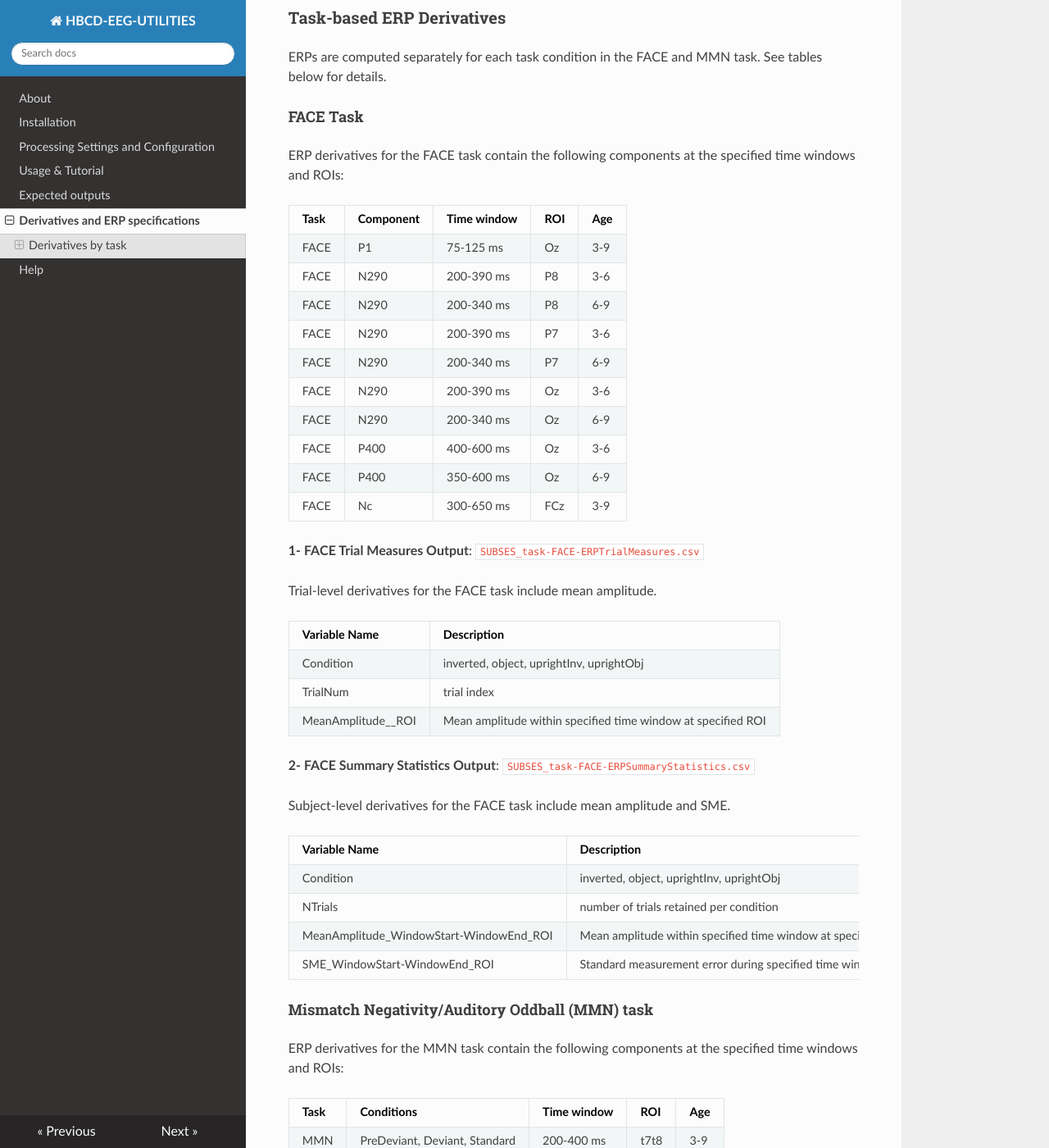
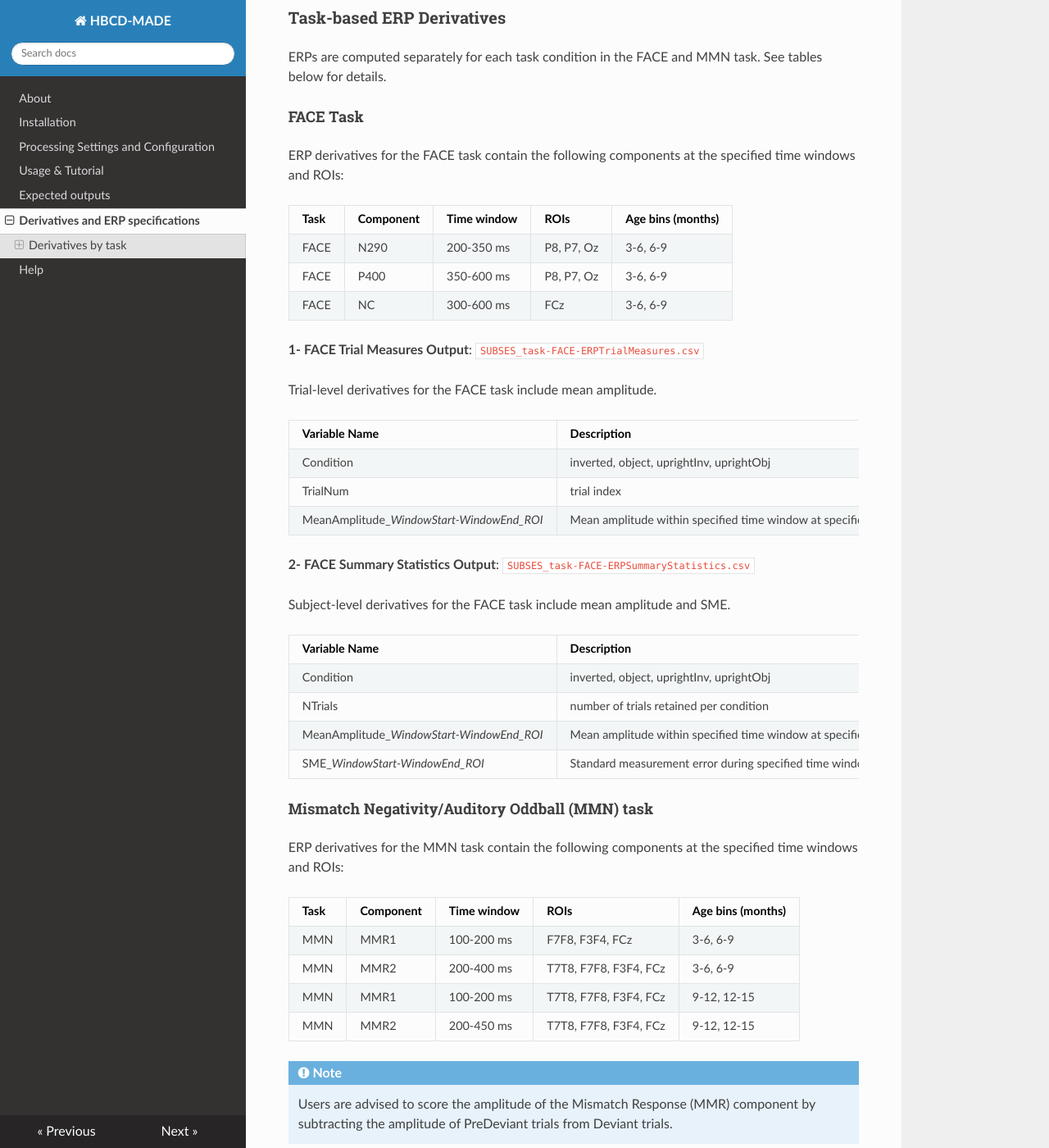
Before and after one commit to DCAN-Labs/HBCD-MADE, an MkDocs documentation site: the page built from docs/derivatives_ERPspecs.md, in a window 1280 px wide and 1400 px high, scrolled down 1619 px. Shown: the whole window at 82% size. Built offline with MkDocs 1.6.1, drawn with Linux system fonts in a browser that asks for light colours; nearby versions of some CDN libraries; some of the changed text lies outside the part shown.

Commit message:
update formatting of ERP time windows, rename index to HBCD-MADE, update README description

```diff
--- a/docs/derivatives_ERPspecs.md
+++ b/docs/derivatives_ERPspecs.md
@@ -40,18 +40,12 @@ ERPs are computed separately for each task condition in the FACE and MMN task. S
 #### FACE Task
 ERP derivatives for the FACE task contain the following components at the specified time windows and ROIs:
 
-| Task | Component | Time window | ROI  | Age |
-|------|-----------|-------------|------|-----|
-| FACE | P1        | 75-125 ms     | Oz   | 3-9 |
-| FACE | N290      | 200-390 ms    | P8   | 3-6 |
-| FACE | N290      | 200-340 ms    | P8   | 6-9 |
-| FACE | N290      | 200-390 ms    | P7   | 3-6 |
-| FACE | N290      | 200-340 ms    | P7   | 6-9 |
-| FACE | N290      | 200-390 ms    | Oz   | 3-6 |
-| FACE | N290      | 200-340 ms    | Oz   | 6-9 |
-| FACE | P400      | 400-600 ms    | Oz   | 3-6 |
-| FACE | P400      | 350-600 ms    | Oz   | 6-9 |
-| FACE | Nc        | 300-650 ms    | FCz  | 3-9 |
+| Task | Component | Time window | ROIs         | Age bins (months) |
+|------|-----------|-------------|--------------|-------------------|
+| FACE | N290      | 200-350 ms  | P8, P7, Oz   | 3-6, 6-9 |
+| FACE | P400      | 350-600 ms  | P8, P7, Oz   | 3-6, 6-9 |
+| FACE | NC        | 300-600 ms  | FCz          | 3-6, 6-9 |
+
 
 **1- FACE Trial Measures Output**: `SUBSES_task-FACE-ERPTrialMeasures.csv`
 
@@ -61,7 +55,7 @@ Trial-level derivatives for the FACE task include mean amplitude.
 |---------------|------------------------------------------|
 | Condition | inverted, object, uprightInv, uprightObj |
 | TrialNum | trial index |
-| MeanAmplitude_<WindowStart-WindowEnd>_ROI | Mean amplitude within specified time window at specified ROI |
+| MeanAmplitude_*WindowStart-WindowEnd_ROI* | Mean amplitude within specified time window at specified ROI |
 
 **2- FACE Summary Statistics Output**: `SUBSES_task-FACE-ERPSummaryStatistics.csv`
 
@@ -71,18 +65,19 @@ Subject-level derivatives for the FACE task include mean amplitude and SME.
 |---------------|------------------------------------------|
 | Condition | inverted, object, uprightInv, uprightObj |
 | NTrials | number of trials retained per condition |
-| MeanAmplitude_WindowStart-WindowEnd_ROI | Mean amplitude within specified time window at specified ROI |
-| SME_WindowStart-WindowEnd_ROI | Standard measurement error during specified time window at specified ROI |
+| MeanAmplitude_*WindowStart-WindowEnd_ROI* | Mean amplitude within specified time window at specified ROI |
+| SME_*WindowStart-WindowEnd_ROI* | Standard measurement error during specified time window at specified ROI |
 
 #### Mismatch Negativity/Auditory Oddball (MMN) task
 
 ERP derivatives for the MMN task contain the following components at the specified time windows and ROIs:
 
-| Task | Conditions | Time window | ROI  | Age |
-|------|-----------|-------------|------|-----|
-| MMN  | PreDeviant, Deviant, Standard       | 200-400 ms    | t7t8 | 3-9 |
-| MMN  | PreDeviant, Deviant, Standard       | 200-400 ms    | f7f8 | 3-9 |
-| MMN  | PreDeviant, Deviant, Standard       | 200-400 ms    | FCz  | 3-9 |
+| Task | Component | Time window | ROIs                 | Age bins (months) |
+|------|-----------|-------------|----------------------|-------------------|
+| MMN  | MMR1      | 100-200 ms  | F7F8, F3F4, FCz      |  3-6, 6-9          |
+| MMN  | MMR2      | 200-400 ms  | T7T8, F7F8, F3F4, FCz|  3-6, 6-9          |
+| MMN  | MMR1      | 100-200 ms  | T7T8, F7F8, F3F4, FCz|  9-12, 12-15       |
+| MMN  | MMR2      | 200-450 ms  | T7T8, F7F8, F3F4, FCz|  9-12, 12-15       |
 
 !!! note
     Users are advised to score the amplitude of the Mismatch Response (MMR) component by subtracting the amplitude of PreDeviant trials from Deviant trials.
@@ -95,7 +90,7 @@ Trial-level derivatives for the MMN task include mean amplitude.
 |---------------|------------------------------------------|
 | Condition | deviant, predeviant, standard |
 | TrialNum | trial index |
-| MeanAmplitude_WindowStart-WindowEnd_ROI | Mean amplitude within specified time window at specified ROI |
+| MeanAmplitude_*WindowStart-WindowEnd_ROI* | Mean amplitude within specified time window at specified ROI |
 
 **2- MMN Summary Statistics Output**: `SUBSES_task-MMN-ERPSummaryStatistics.csv`
 
@@ -105,23 +100,20 @@ Subject-level derivatives for the MMN task include mean amplitude and SME.
 |---------------|------------------------------------------|
 | Condition | deviant, predeviant, standard |
 | NTrials | number of trials retained per condition |
-| MeanAmplitude_WindowStart-WindowEnd_ROI | Mean amplitude within specified time window at specified ROI |
-| SME_WindowStart-WindowEnd_ROI | Standard measurement error during specified time window at specified ROI |
-
+| MeanAmplitude_*WindowStart-WindowEnd_ROI* | Mean amplitude within specified time window at specified ROI |
+| SME_*WindowStart-WindowEnd_ROI* | Standard measurement error during specified time window at specified ROI |
 
 #### Visual Evoked Potential (VEP) Task
 
 ERP derivatives for the VEP task contain the following components at the specified time windows and ROIs:
 
-| Task | Component | Time window | ROI  | Age |
-|------|-----------|-------------|------|-----|
-| VEP  | N1        | 40-79 ms      | Oz   | 3-6 |
-| VEP  | N1        | 40-79 ms      | Oz   | 6-9 |
-| VEP  | P1        | 80-140 ms     | Oz   | 3-6 |
-| VEP  | P1        | 80-120 ms     | Oz   | 6-9 |
-| VEP  | N2        | 141-300 ms    | Oz   | 3-6 |
-| VEP  | N2        | 121-170 ms    | Oz   | 6-9 |
-
+| Task | Component | Time window | ROIs                 | ERP Direction | Age bins (months)     |
+|------|-----------|-------------|----------------------|---------------|-----------------------|
+| VEP  | N1        | 40-79 ms    | Oz                   |   Negative    | 3-6, 6-9, 9-12, 12-15 |
+| VEP  | P1        | 80-140 ms   | Oz                   |   Positive    | 3-6                   |
+| VEP  | P1        | 80-120 ms  | Oz                    |   Positive    | 6-9, 9-12, 12-15      |
+| VEP  | N2        | 141-300 ms  | Oz                   |   Negative    | 3-6                   |
+| VEP  | N2        | 121-170 ms  | Oz                   |   Negative    | 6-9, 9-12, 12-15      |
 
 **1- VEP Trial Measures Output**: `SUBSES_task-VEP-ERPTrialMeasures.csv`
 
@@ -131,9 +123,9 @@ Trial-level derivatives for the VEP task include mean amplitude, adaptive mean (
 |---------------|------------------------------------------|
 | Condition | VEP |
 | TrialNum | trial index |
-| MeanAmplitude_WindowStart-WindowEnd_ROI | Mean amplitude within specified time window at specified ROI |
-| Peak_WindowStart-WindowEnd_ROI | Adaptive mean amplitude within specified time window at specified ROI |
-| Latency_WindowStart-WindowEnd_ROI | Latency to peak within specified time window at specified ROI |
+| MeanAmplitude_*WindowStart-WindowEnd_ROI* | Mean amplitude within specified time window at specified ROI |
+| Peak_*WindowStart-WindowEnd_ROI* | Adaptive mean amplitude within specified time window at specified ROI |
+| Latency_*WindowStart-WindowEnd_ROI* | Latency to peak within specified time window at specified ROI |
 
 **2- VEP Summary Statistics Output**: `SUBSES_task-VEP-ERPSummaryStatistics.csv`
 
@@ -143,10 +135,10 @@ Subject-level derivatives for the VEP task include SME, mean amplitude, adaptive
 |---------------|------------------------------------------|
 | Condition | VEP |
 | NTrials | number of trials retained per condition |
-| SME_WindowStart-WindowEnd_ROI | Standard measurement error during specified time window at specified ROI |
-| MeanAmplitude_WindowStart-WindowEnd_ROI | Mean amplitude within specified time window at specified ROI |
-| Peak_WindowStart-WindowEnd_ROI | Adaptive mean amplitude within specified time window at specified ROI |
-| Latency_WindowStart-WindowEnd_ROI | Latency to peak within specified time window at specified ROI |
+| SME_*WindowStart-WindowEnd_ROI* | Standard measurement error during specified time window at specified ROI |
+| MeanAmplitude_*WindowStart-WindowEnd_ROI* | Mean amplitude within specified time window at specified ROI |
+| Peak_*WindowStart-WindowEnd_ROI* | Adaptive mean amplitude within specified time window at specified ROI |
+| Latency_*WindowStart-WindowEnd_ROI* | Latency to peak within specified time window at specified ROI |
 
 ### Resting State (RS) Power Derivatives
 
--- a/mkdocs.yml
+++ b/mkdocs.yml
@@ -1,4 +1,4 @@
-site_name: HBCD-EEG-UTILITIES
+site_name: HBCD-MADE
 
 theme:
   name: readthedocs
```
Also changed, not shown: README.md (+8 -2 lines), docs/proc_settings.md (+5 -3 lines).
